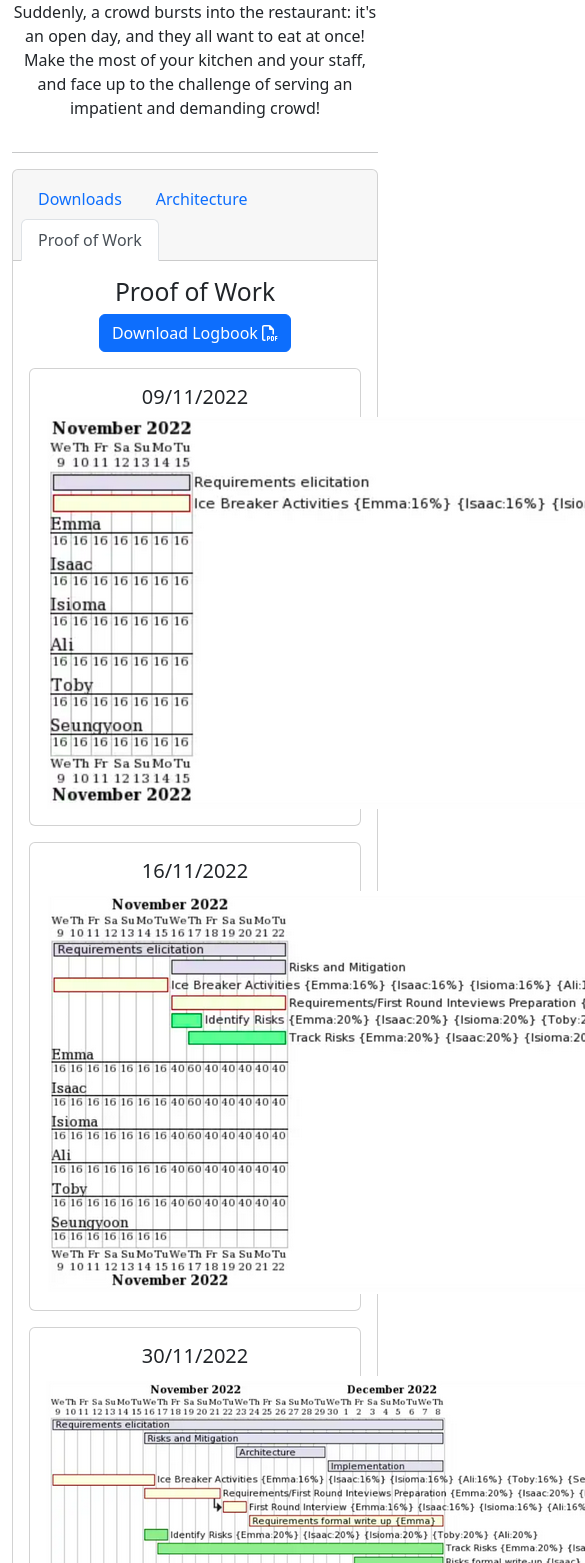
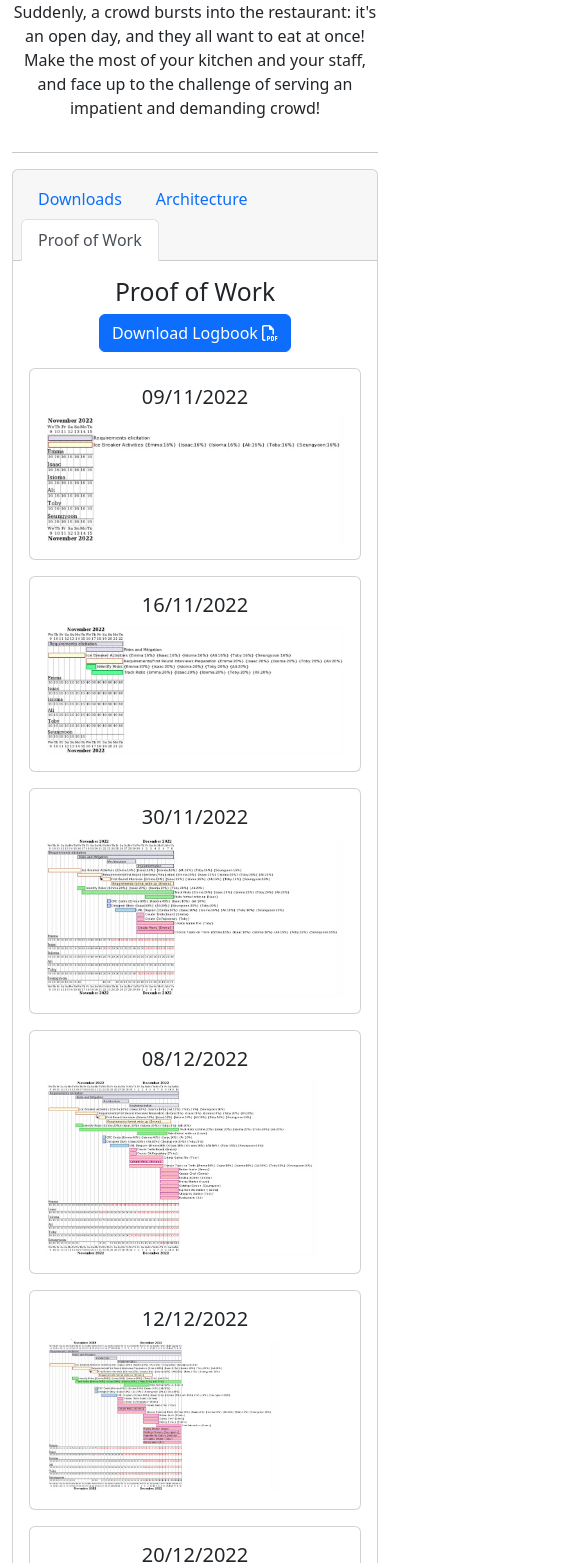
Before and after one commit to AsimovENG1/AsimovENG1.github.io, a Next.js app: page /proofofwork in a window 390 px wide. Shown: the part 437-2000 px from the top of the page, 585 px wide, since content can reach past the window. Built offline with nearby package versions, Linux system fonts and the light colour scheme.

Commit message:
Responsive gantt charts

```diff
--- a/pages/proofofwork.tsx
+++ b/pages/proofofwork.tsx
@@ -37,63 +37,63 @@ export default function ProofOfWork() {
             <div className="card mb-3">
                 <div className="card-body">
                     <h5 className="card-title">09/11/2022</h5>
-                    <Image src={nov1} alt="Gantt Chart 09/11/2022" />
+                    <Image src={nov1} alt="Gantt Chart 09/11/2022" className="img-fluid" />
                 </div>
             </div>
 
             <div className="card mb-3">
                 <div className="card-body">
                     <h5 className="card-title">16/11/2022</h5>
-                    <Image src={nov2} alt="Gantt Chart 16/11/2022" />
+                    <Image src={nov2} alt="Gantt Chart 16/11/2022" className="img-fluid" />
                 </div>
             </div>
 
             <div className="card mb-3">
                 <div className="card-body">
                     <h5 className="card-title">30/11/2022</h5>
-                    <Image src={nov3} alt="Gantt Chart 30/11/2022" />
+                    <Image src={nov3} alt="Gantt Chart 30/11/2022" className="img-fluid" />
                 </div>
             </div>
 
             <div className="card mb-3">
                 <div className="card-body">
                     <h5 className="card-title">08/12/2022</h5>
-                    <Image src={dec1} alt="Gantt Chart 08/12/2022" />
+                    <Image src={dec1} alt="Gantt Chart 08/12/2022" className="img-fluid" />
                 </div>
             </div>
 
             <div className="card mb-3">
                 <div className="card-body">
                     <h5 className="card-title">12/12/2022</h5>
-                    <Image src={dec2} alt="Gantt Chart 12/12/2022" />
+                    <Image src={dec2} alt="Gantt Chart 12/12/2022" className="img-fluid" />
                 </div>
             </div>
 
             <div className="card mb-3">
                 <div className="card-body">
                     <h5 className="card-title">20/12/2022</h5>
-                    <Image src={dec3} alt="Gantt Chart 20/12/2022" />
+                    <Image src={dec3} alt="Gantt Chart 20/12/2022" className="img-fluid" />
                 </div>
             </div>
 
             <div className="card mb-3">
                 <div className="card-body">
                     <h5 className="card-title">28/12/2022</h5>
-                    <Image src={dec4} alt="Gantt Chart 28/12/2022" />
+                    <Image src={dec4} alt="Gantt Chart 28/12/2022" className="img-fluid" />
                 </div>
             </div>
 
             <div className="card mb-3">
                 <div className="card-body">
                     <h5 className="card-title">16/01/2023</h5>
-                    <Image src={jan1} alt="Gantt Chart 16/01/2023" />
+                    <Image src={jan1} alt="Gantt Chart 16/01/2023" className="img-fluid" />
                 </div>
             </div>
 
             <div className="card mb-3">
                 <div className="card-body">
                     <h5 className="card-title">23/01/2023</h5>
-                    <Image src={jan2} alt="Gantt Chart 23/01/2023" />
+                    <Image src={jan2} alt="Gantt Chart 23/01/2023" className="img-fluid" />
                 </div>
             </div>
         </>
```
